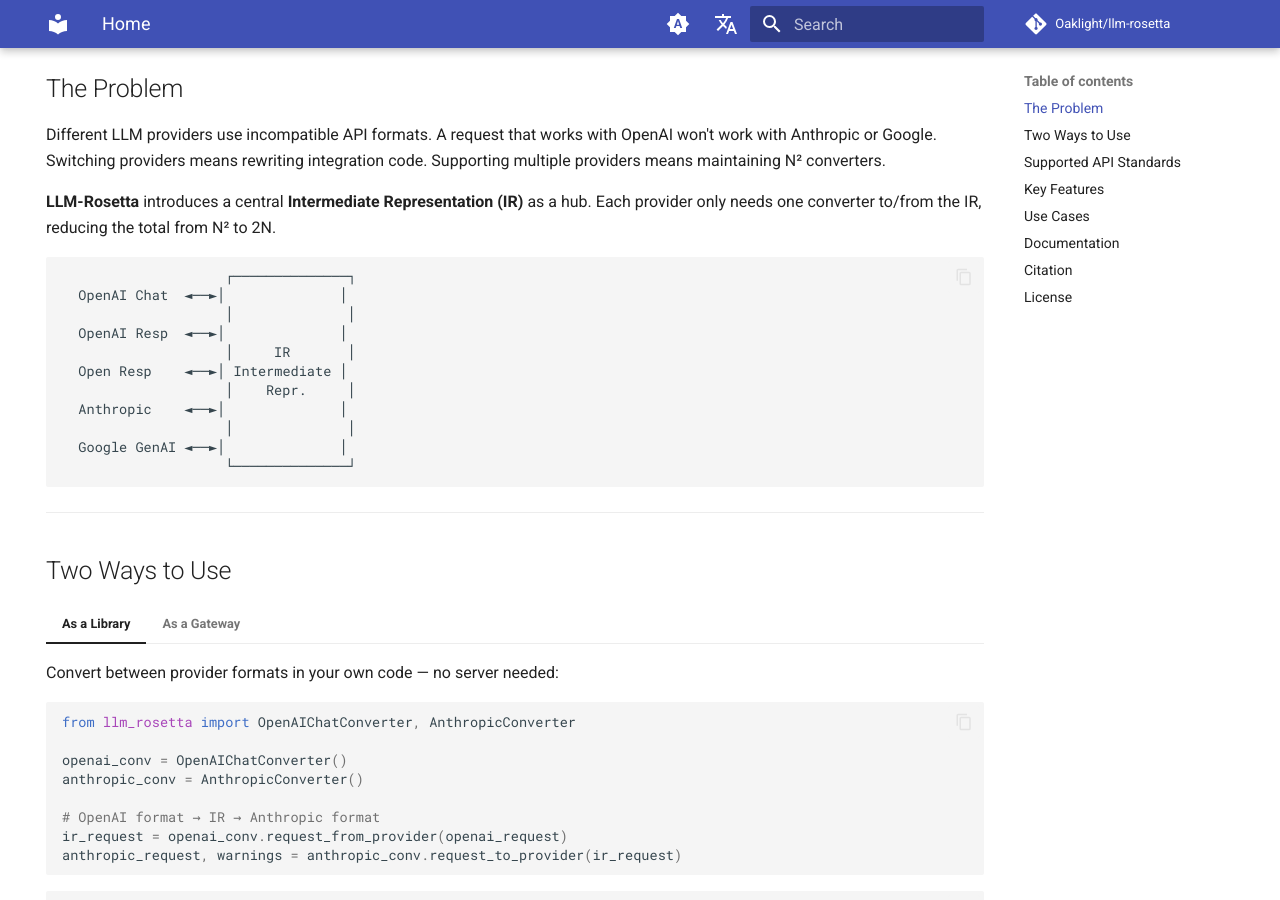
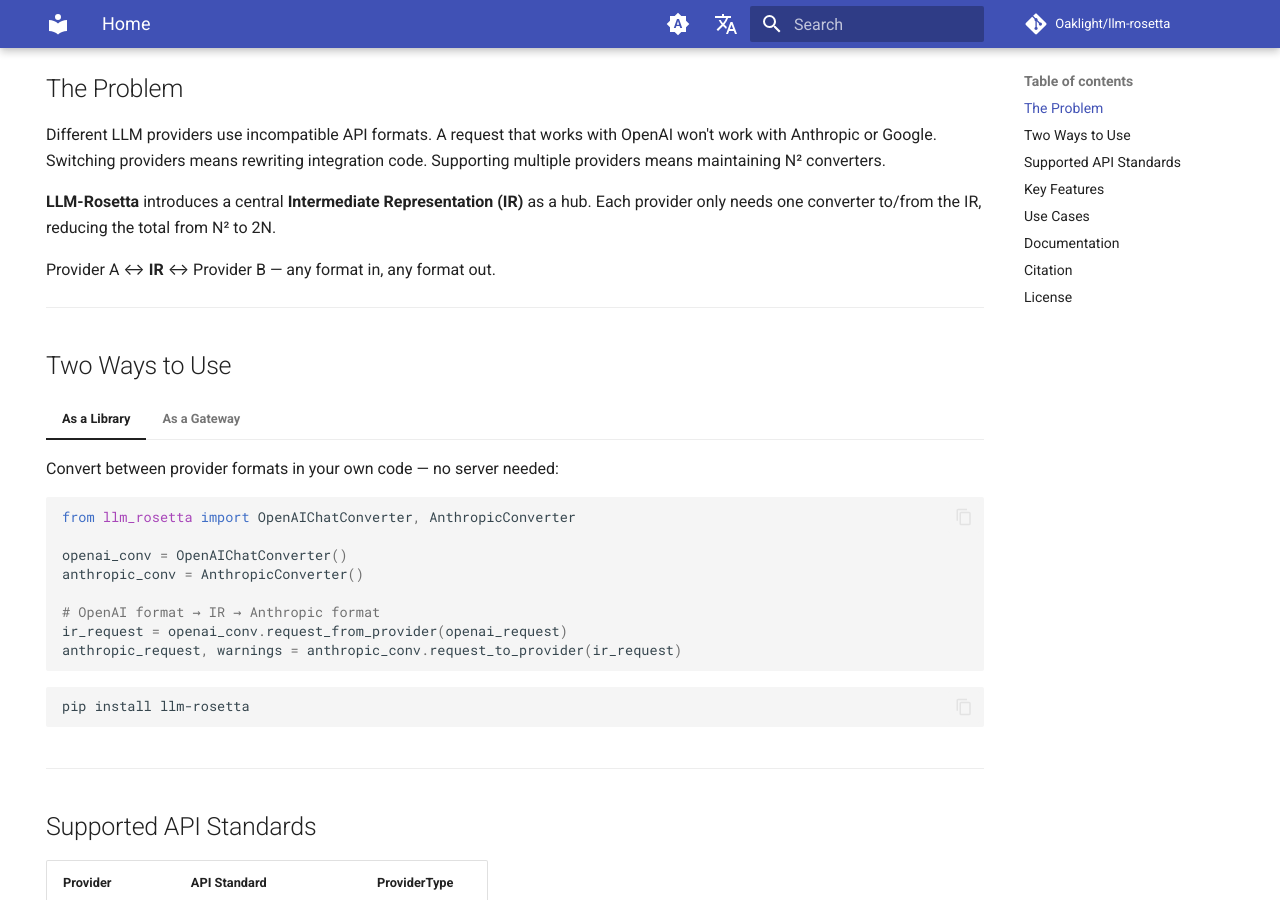
Before and after one commit to Oaklight/llm-rosetta, an MkDocs documentation site: the page built from docs/index.md, in a window 1280 px wide and 900 px high, scrolled down 318 px. Built offline with MkDocs 1.6.1 and Material for MkDocs 9.7.7, drawn with Linux system fonts in a browser that asks for light colours; comment, search, counter and statistics services are not loaded.

Commit message:
docs: remove ASCII diagram from index

````diff
--- a/docs/index.md
+++ b/docs/index.md
@@ -28,19 +28,7 @@
 
 **LLM-Rosetta** introduces a central **Intermediate Representation (IR)** as a hub. Each provider only needs one converter to/from the IR, reducing the total from N² to 2N.
 
-```text
-                    ┌──────────────┐
-  OpenAI Chat  ◄──►│              │
-                    │              │
-  OpenAI Resp  ◄──►│              │
-                    │     IR       │
-  Open Resp    ◄──►│ Intermediate │
-                    │    Repr.     │
-  Anthropic    ◄──►│              │
-                    │              │
-  Google GenAI ◄──►│              │
-                    └──────────────┘
-```
+Provider A ↔ **IR** ↔ Provider B — any format in, any format out.
 
 ---
 
````
